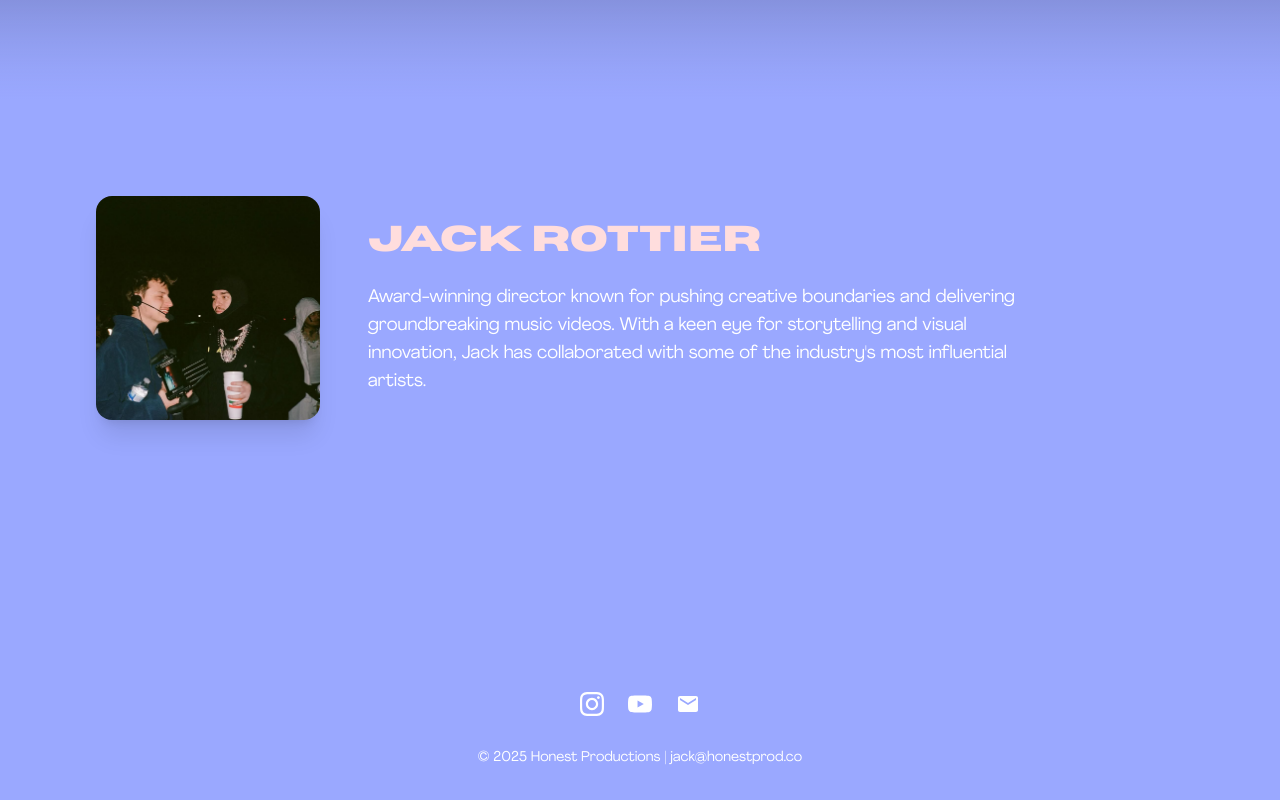
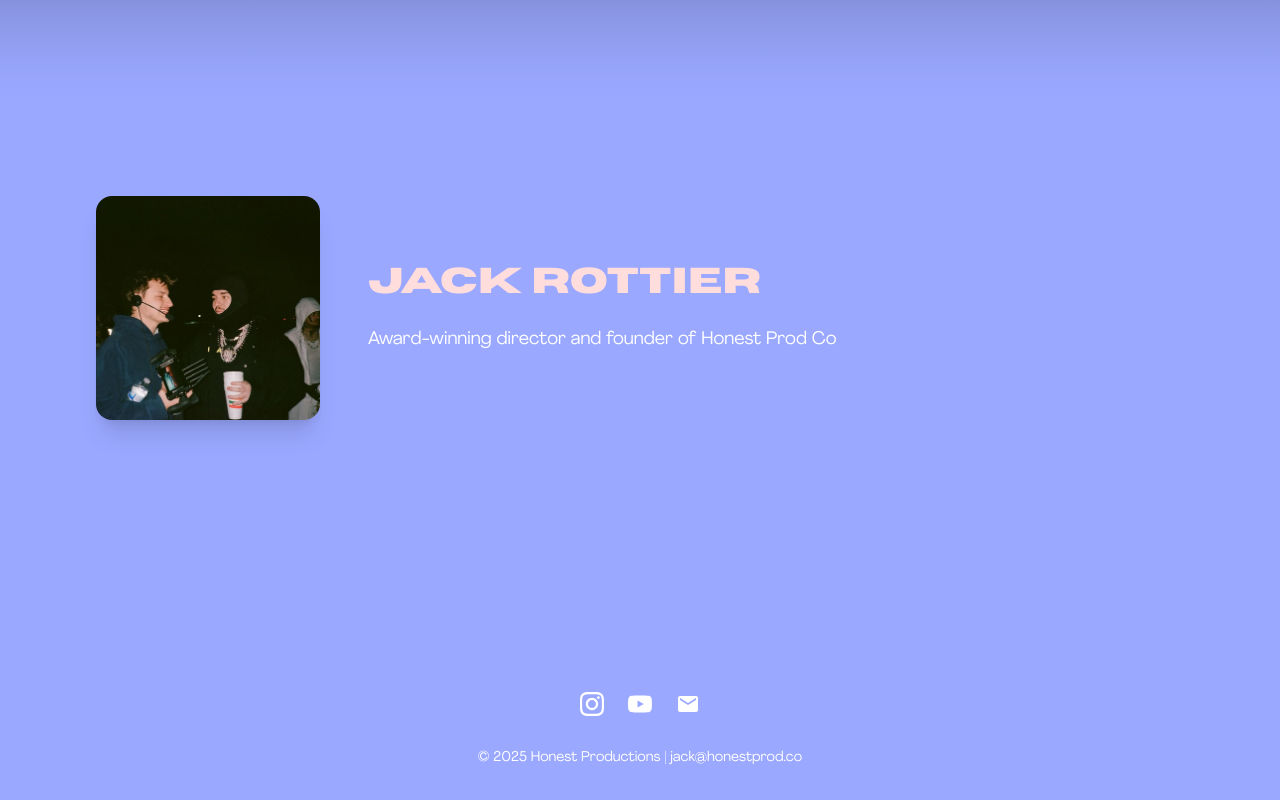
Before and after one commit to aTrapDeer/Honest_Prod_Portfolio, a Next.js app: page / in a window 1280 px wide. Shown: the part 1596-2396 px from the top of the page. Built offline with nearby package versions, Linux system fonts and the light colour scheme.

Commit message:
Pushing changes for front page bio

```diff
--- a/src/app/page.js
+++ b/src/app/page.js
@@ -281,9 +281,7 @@ export default function Home() {
                           Jack Rottier
                         </h2>
                         <p className="text-white font-agrandir max-w-2xl text-lg">
-                          Award-winning director known for pushing creative boundaries and delivering groundbreaking music videos.
-                          With a keen eye for storytelling and visual innovation, Jack has collaborated with some of the industry&apos;s
-                          most influential artists.
+                          Award-winning director and founder of Honest Prod Co
                         </p>
                       </div>
                     </div>
```
